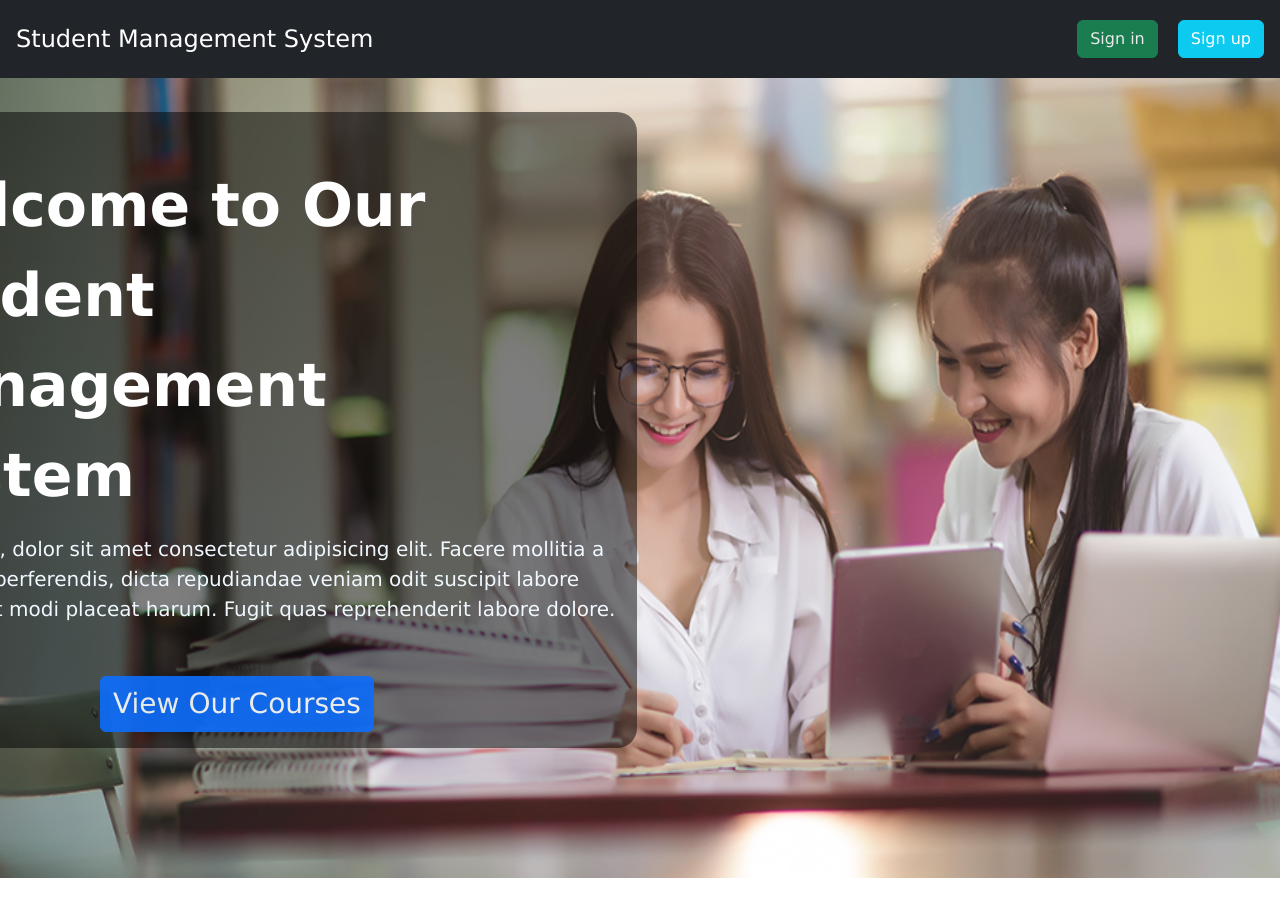
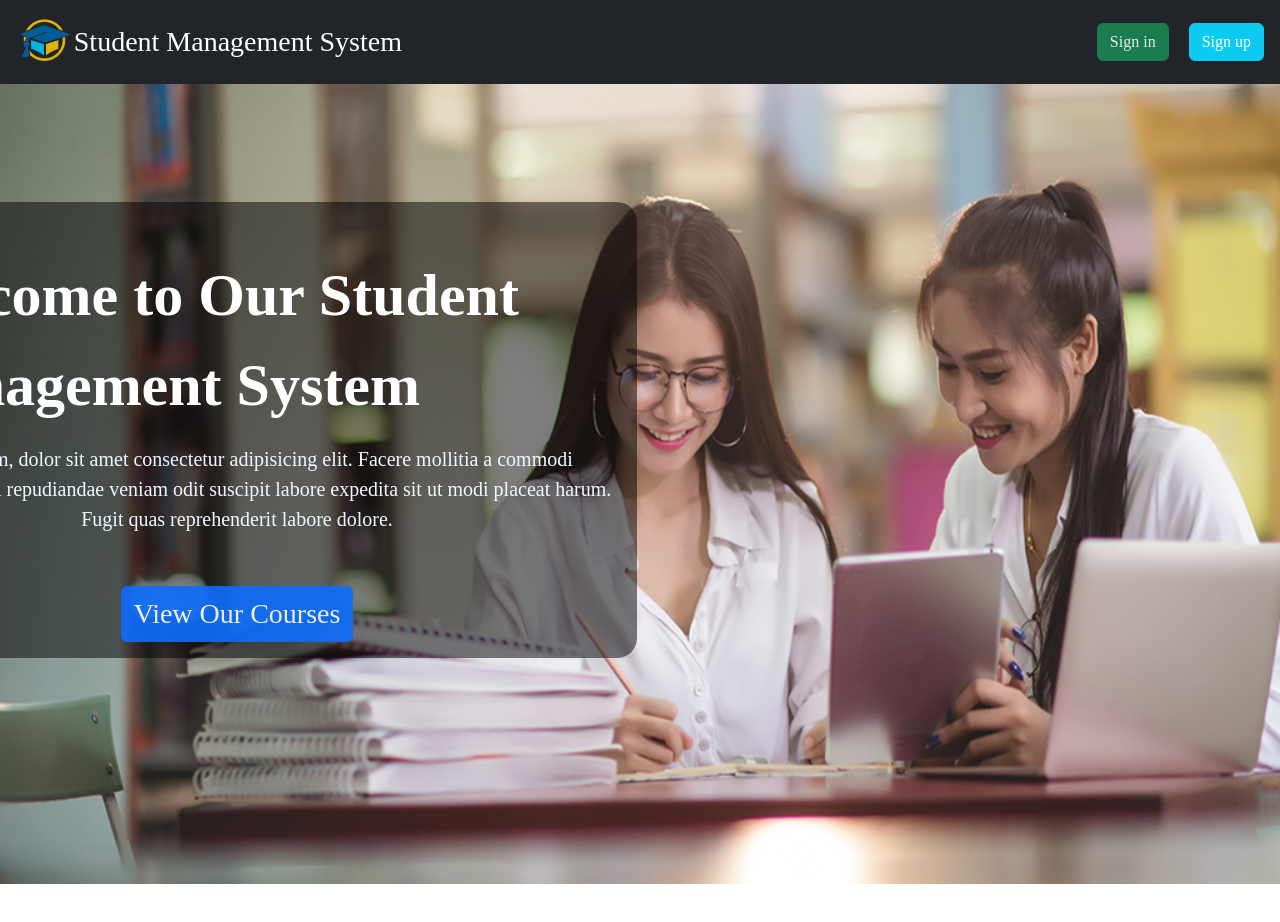
Before and after one commit to AnjanaTharanga24/springboot-react-student-management-system, a React (Create React App) app in the folder frontend/: page / in a window 1280 px wide. Shown: the top 922 px of the page. Built offline with nearby package versions, Linux system fonts and the light colour scheme.

Commit message:
add logo for the navabar

```diff
--- a/frontend/src/App.css
+++ b/frontend/src/App.css
@@ -38,5 +38,5 @@
 }
 
 *{
-  font-family:Verdana, Geneva, Tahoma, sans-serif;
+  font-family:'Times New Roman', Times, serif;
 }
--- a/frontend/src/components/Navbar.jsx
+++ b/frontend/src/components/Navbar.jsx
@@ -6,6 +6,7 @@ import { toast, ToastContainer } from "react-toastify";
 import Swal from "sweetalert2";
 import { faUserCircle } from "@fortawesome/free-solid-svg-icons";
 import { FontAwesomeIcon } from "@fortawesome/react-fontawesome";
+import logoImage from '../images/logo.png'
 
 export default function Navbar() {
   const { user, setUser } = useContext(UserContext);
@@ -32,7 +33,8 @@ export default function Navbar() {
   return (
     <div>
       <nav className="navbar navbar-expand-lg navbar-light bg-dark p-3">
-        <a className="navbar-brand text-white fs-4" href="/">
+        <img src={logoImage} className="logo"/>
+        <a className="navbar-brand text-white fs-3" href="/">
           Student Management System
         </a>
         <button
--- a/frontend/src/css/navbar.css
+++ b/frontend/src/css/navbar.css
@@ -76,3 +76,7 @@
   from { opacity: 0; transform: translateY(-10px); }
   to { opacity: 1; transform: translateY(0); }
 }
+
+.logo{
+  height: 50px;
+}
```
Also changed, not shown: frontend/src/images/logo.png (added).
